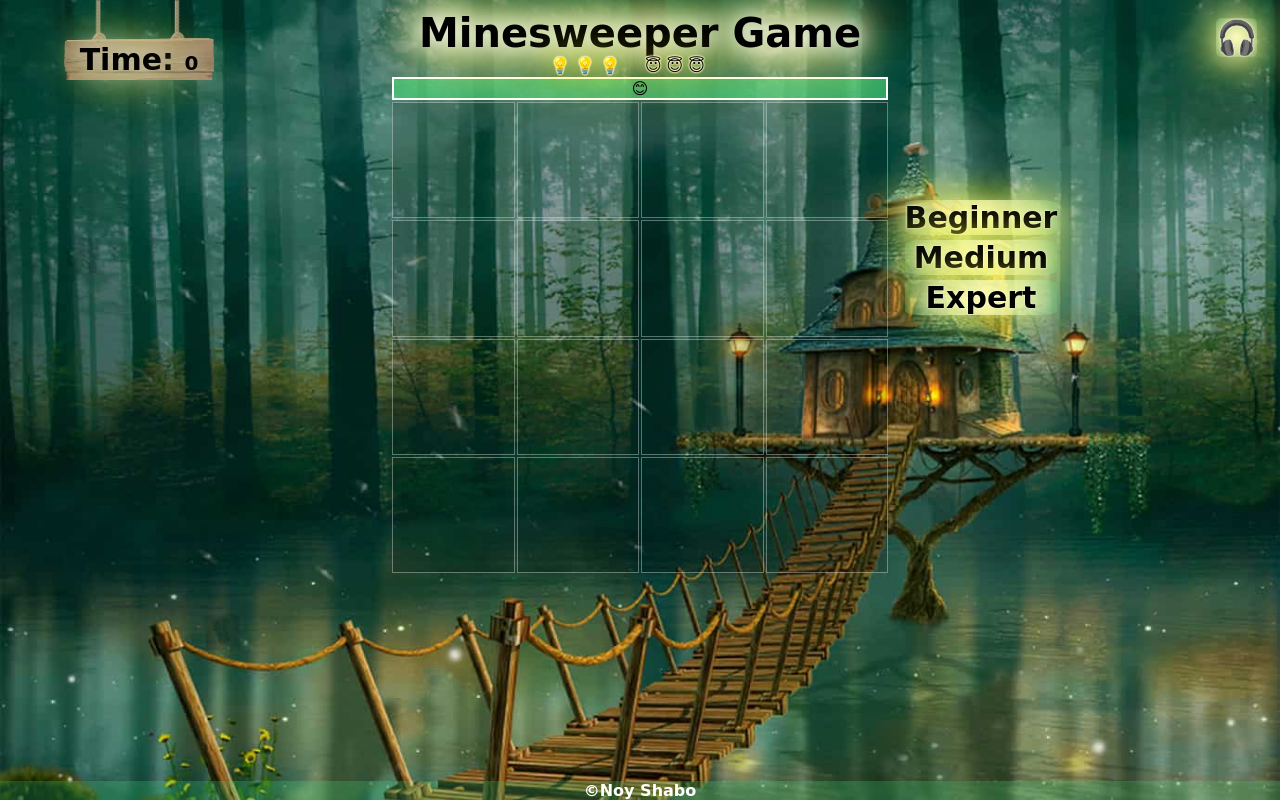
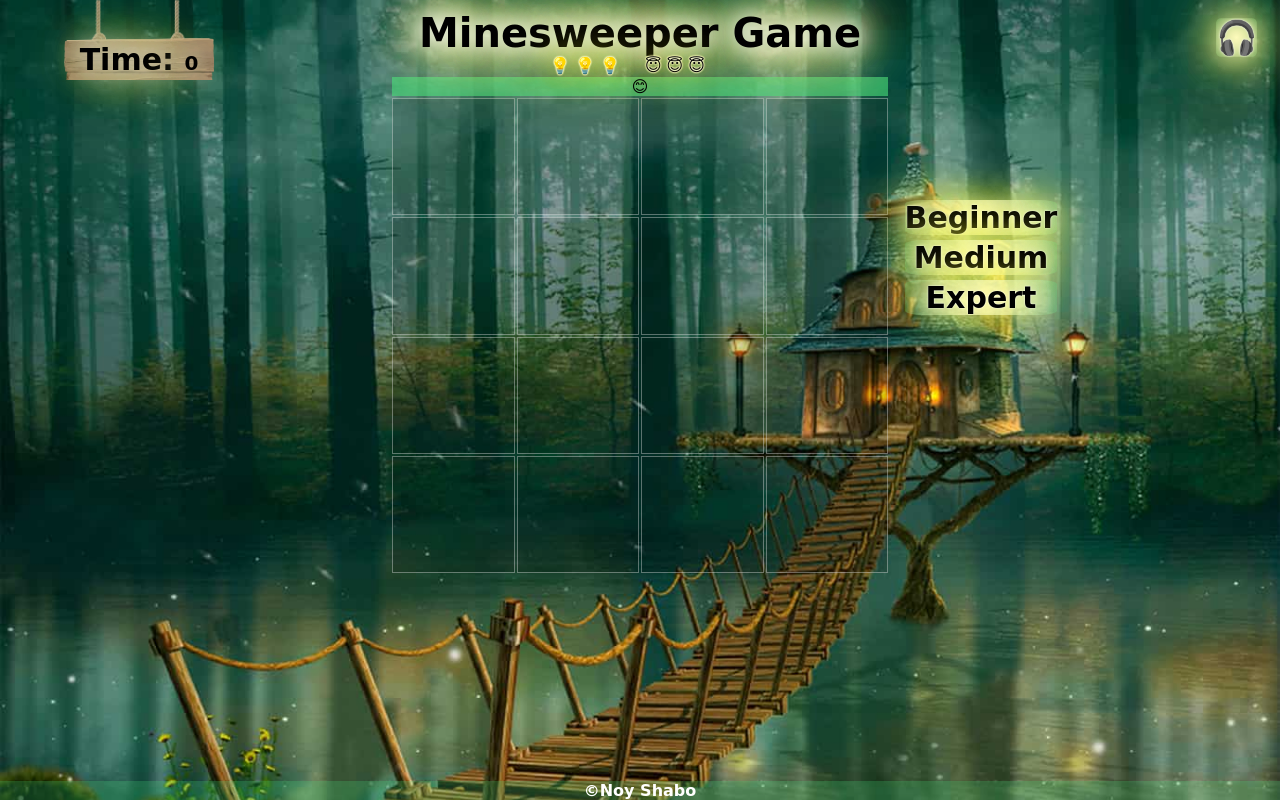
Before and after one commit to NoyShabo/Minesweeper-Game, a plain HTML site: page index.html in a window 1280 px wide. Drawn offline with Linux system fonts and the light colour scheme; a web font is replaced by a local one.

Commit message:
Add files via upload

```diff
--- a/style/style.css
+++ b/style/style.css
@@ -17,13 +17,13 @@ body {
 }
 
 td {
-    min-width: 25px;
-    height: 25px;
+    min-width: 40px;
+    height: 40px;
     text-align: center;
-    border: 1px rgba(255, 255, 255, 0.349) solid;
+    border: 0.3px rgba(255, 255, 255, 0.349) solid;
     background-color: rgba(0, 0, 0, 0.144);
     color: white;
-    font-size: 15px;
+    font-size: 25px;
     box-sizing: border-box;
 }
 
@@ -33,22 +33,23 @@ td {
 
 td:hover {
     background-color: rgba(255, 255, 255, 0.356);
-    border: 1px solid rgba(255, 249, 252, 1);
+    border: 0.3px solid rgba(255, 249, 252, 1);
 }
 
 .save-cell {
     background-color: rgba(81, 157, 187, 0.87);
-    border: 1px solid rgba(255, 249, 252, 1);
+    border: 0.3px solid rgba(255, 249, 252, 1);
 }
 
 table {
     margin: 0 auto;
     width: 500px;
     height: 500px;
+    /* border-collapse: collapse; */
 }
 
 th {
-    border: 2px white solid;
+    /* border: 0.5px white solid; */
     background-color: rgba(69, 220, 122, 0.623);
     /* width: 100%; */
 }
```
